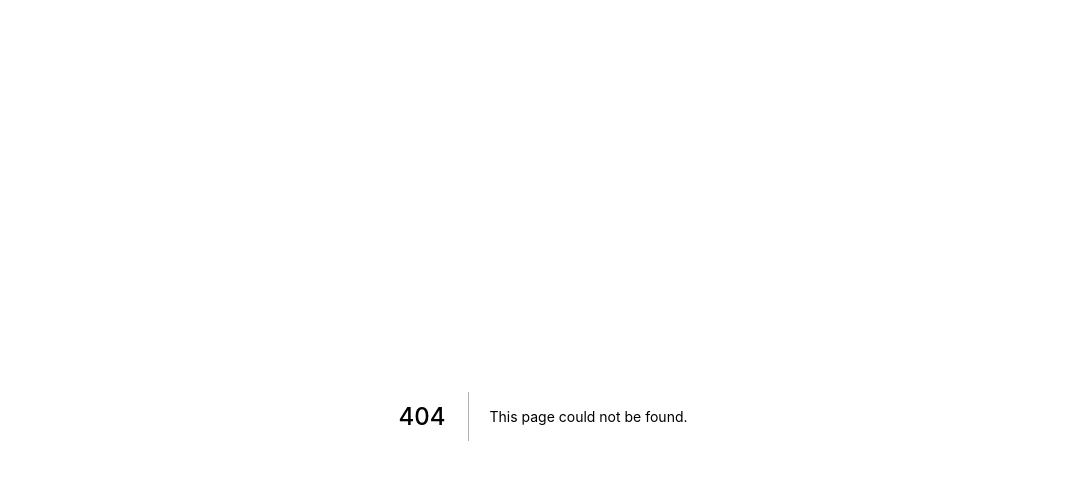
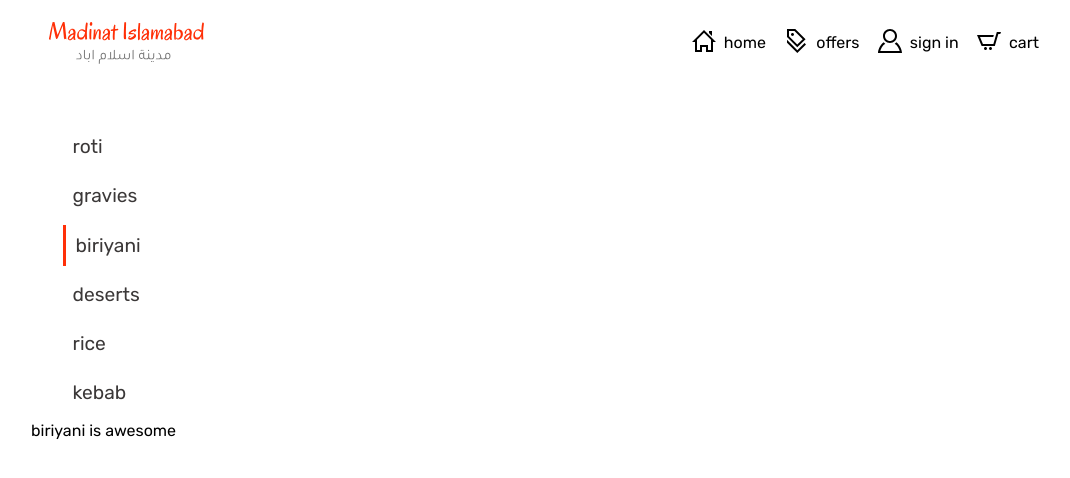
Before and after one commit to mohdsauood/madinat-islamabad, a Next.js app: page /menu/biriyani in a window 1280 px wide. Before the commit this address had no page. Shown: the top 478 px of the page, without its empty margins (97-1167 px from the left). Built offline with nearby package versions, Linux system fonts and the light colour scheme.

Commit message:
feat&refactor made menu page dynamic and add menu subnav
refactored the menu component into dynamic folder that takes param menu and added active li functionality using useRef.

```diff
--- /dev/null
+++ b/src/components/menu-components/sub-nav/SubNav.js
@@ -0,0 +1,40 @@
+import React, { useEffect, useRef } from 'react';
+import styles from './SubNav.module.css';
+
+export default function SubNav({ item }) {
+  const activeLi = useRef(null);
+
+  let items = ['roti', 'gravies', 'biriyani', 'deserts', 'rice', 'kebab'].map(
+    (elem) => {
+      if (elem == item) {
+        console.log(elem);
+        return (
+          <li
+            key={elem}
+            className={
+              elem == item
+                ? `${styles.nav__ul__li} ${styles.activeLi}`
+                : `${styles.nav__ul__li}`
+            }
+            ref={activeLi}>
+            {elem}
+          </li>
+        );
+      }
+      return (
+        <li key={elem} className={styles.nav__ul__li}>
+          {elem}
+        </li>
+      );
+    }
+  );
+  useEffect(() => {
+    activeLi.current?.scrollIntoView({ inline: 'start' });
+  }, [item]);
+
+  return (
+    <nav className={styles.nav}>
+      <ul className={styles.nav__ul}>{items}</ul>
+    </nav>
+  );
+}
--- /dev/null
+++ b/src/components/menu-components/sub-nav/SubNav.module.css
@@ -0,0 +1,59 @@
+/* main__nav--sub-nav is nav*/
+/*nav__ul__li--active is activeLi*/
+
+.nav__ul__li {
+  font-size: 1.2rem;
+  color: var(--black-100);
+}
+
+.nav {
+  margin-right: 0;
+  margin-left: 2rem;
+  margin-bottom: 0.5rem;
+  overflow: scroll;
+}
+
+.nav__ul {
+  display: flex;
+}
+.nav__ul__li {
+  list-style: none;
+  margin-right: 1.2rem;
+  padding: 0 0.6rem;
+  padding-bottom: 0.6rem;
+}
+.activeLi {
+  border-bottom: 2px solid var(--primary-100);
+}
+
+/* Hide scrollbar for Chrome, Safari and Opera */
+.nav::-webkit-scrollbar {
+  display: none;
+}
+
+/* Hide scrollbar for IE, Edge and Firefox */
+.nav {
+  -ms-overflow-style: none; /* IE and Edge */
+  scrollbar-width: none; /* Firefox */
+}
+
+@media screen and (min-width: 1200px) {
+  .nav {
+    width: 20%;
+  }
+
+  .nav__ul {
+    display: flex;
+    flex-direction: column;
+  }
+  .activeLi {
+    border-left: 3px solid var(--primary-100);
+    border-bottom: 0px;
+  }
+  .nav__ul__li {
+    display: flex;
+    align-items: center;
+    padding: 0.6rem;
+    margin-top: 0.5rem;
+  }
+}
--- /dev/null
+++ b/src/pages/menu/[item]/index.js
@@ -0,0 +1,24 @@
+import React from 'react';
+import styles from './index.module.css';
+import Header from '../../../components/header/Header';
+import Overlay from '../../../components/overlay/Overlay';
+import SubNav from '../../../components/menu-components/sub-nav/SubNav';
+
+import { NavbarMobileProvider } from '../../../context/navbar-mobile-context/navbar-mobile-context';
+import { useRouter } from 'next/router';
+
+export default function index() {
+  const router = useRouter();
+  const { item } = router.query;
+
+  return (
+    <>
+      <NavbarMobileProvider>
+        <Overlay />
+        <Header />
+      </NavbarMobileProvider>
+      <SubNav item={item} />
+      {item} is awesome
+    </>
+  );
+}
--- a/src/pages/menu/index.module.css
+++ /dev/null
@@ -1,3 +0,0 @@
-.test {
-  color: red;
-}
```
Also changed, not shown: src/pages/menu/index.js (+14 -1 lines), src/pages/menu/[item]/index.module.css (added).
